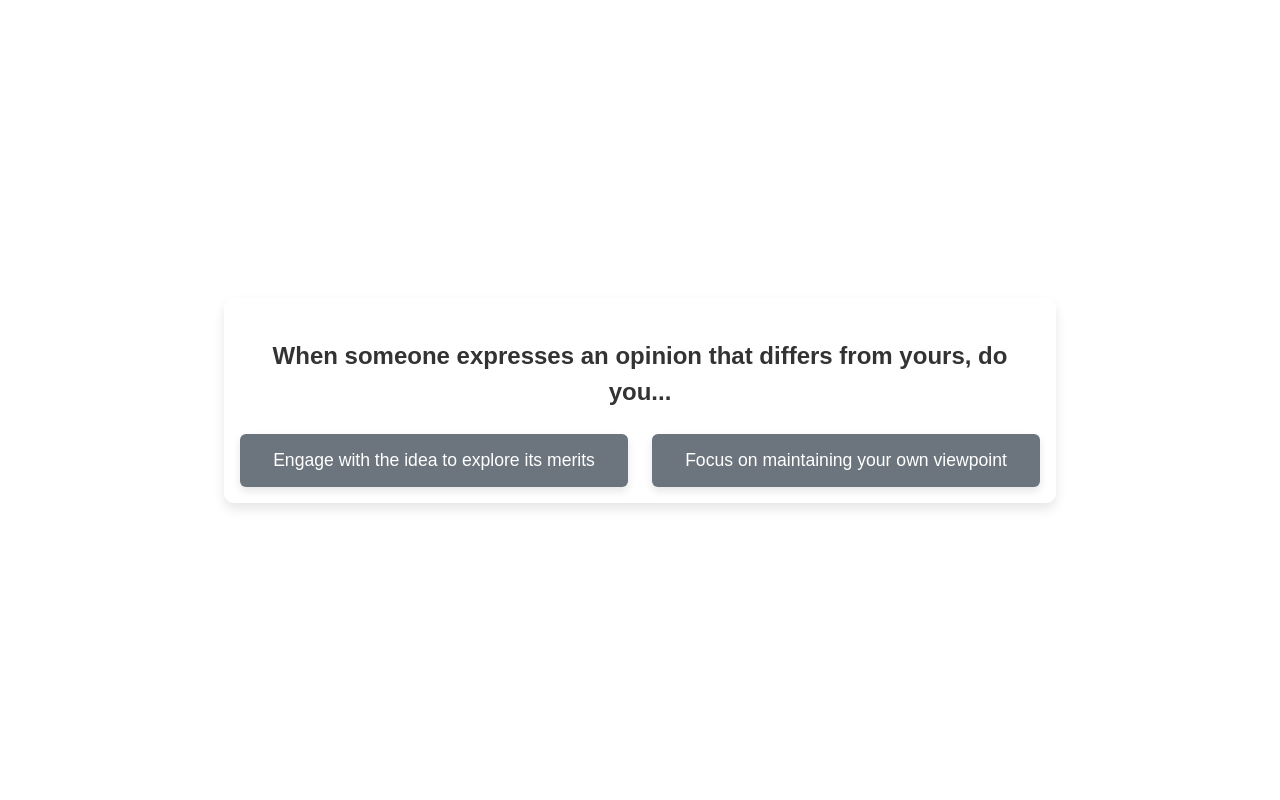
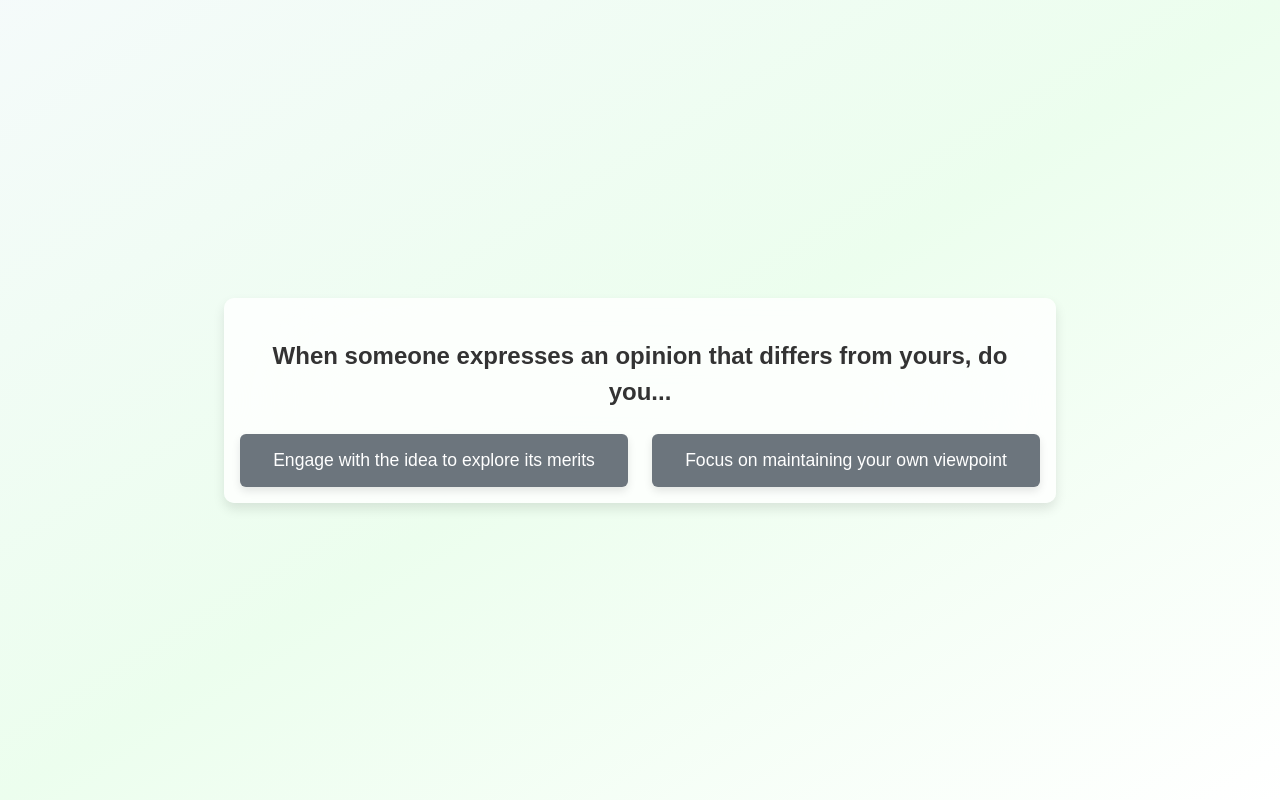
Before and after one commit to rniemela77/sentio, a Svelte app: page / in a window 1280 px wide. Built offline with nearby package versions, Linux system fonts and the light colour scheme.

Commit message:
chore: Update background color and add backdrop filter to improve visual appeal

```diff
--- a/src/App.svelte
+++ b/src/App.svelte
@@ -45,8 +45,9 @@
     max-width: 800px;
     margin: 2rem auto;
     padding: 1rem;
-    background-color: rgba(255, 255, 255, 0.9); /* Semi-transparent overlay */
+    background-color: rgba(255, 255, 255, 0.8);
     border-radius: 10px;
+    backdrop-filter: blur(100px);
     box-shadow: 0 6px 12px rgba(0, 0, 0, 0.1);
     text-align: center;
   }
@@ -55,7 +56,7 @@
     font-size: 1.5rem;
     font-weight: bold;
     margin-bottom: 1.5rem;
-    color: #333; /* High contrast for readability */
+    color: #333;
   }
 
   .options {
@@ -65,7 +66,7 @@
   }
 
   .option-button {
-    background-color: #6c757d; /* Neutral color */
+    background-color: #6c757d;
     color: white;
     border: none;
     border-radius: 6px;
@@ -76,12 +77,12 @@
       background-color 0.3s,
       transform 0.2s,
       box-shadow 0.3s;
-    box-shadow: 0 4px 8px rgba(0, 0, 0, 0.1); /* Subtle shadow */
+    box-shadow: 0 4px 8px rgba(0, 0, 0, 0.1);
   }
 
   .option-button:hover {
     background-color: #5a6268;
-    box-shadow: 0 6px 12px rgba(0, 0, 0, 0.15); /* Enhanced shadow */
+    box-shadow: 0 6px 12px rgba(0, 0, 0, 0.15);
   }
 
   .option-button:active {
@@ -100,6 +101,6 @@
     border-radius: 6px;
     font-size: 1rem;
     color: #333;
-    box-shadow: 0 3px 6px rgba(0, 0, 0, 0.1); /* Subtle depth */
+    box-shadow: 0 3px 6px rgba(0, 0, 0, 0.1);
   }
 </style>
--- a/src/app.css
+++ b/src/app.css
@@ -6,7 +6,9 @@
   font-family: Arial, sans-serif;
   margin: 0;
   padding: 0;
-  background-color: #f0f4f8;
+
+  background: linear-gradient(to bottom right, #e0f2f154, #b9fbc045, #ffffff);
+
 
   font-synthesis: none;
   text-rendering: optimizeLegibility;
```
